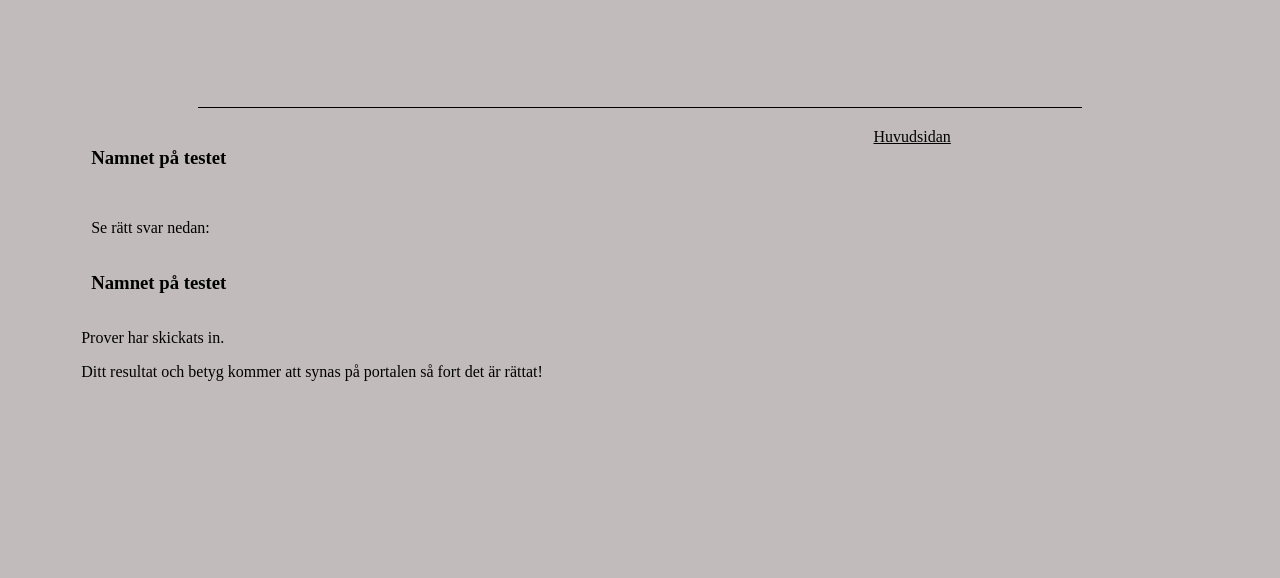
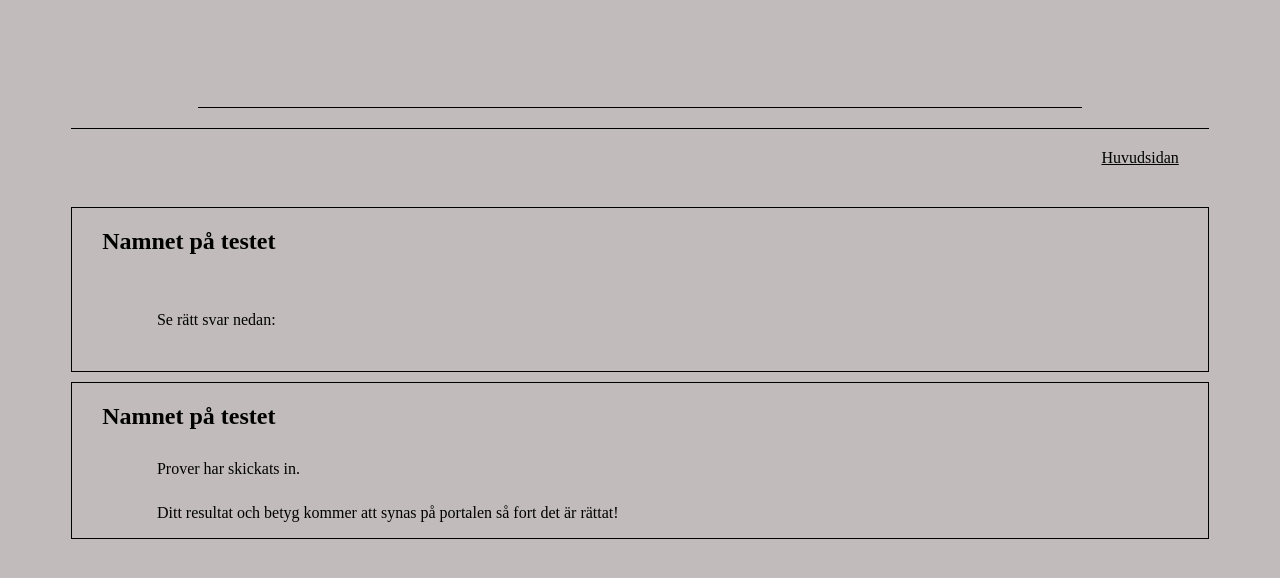
Before and after one commit to Grodfan/projekt, a plain HTML site: page public/testResultPage.html in a window 1280 px wide. Drawn offline with Linux system fonts and the light colour scheme.

Commit message:
Css & html
kopplat css till två nya html-sidor och fixar lite mer med id och
strukturen i html-koden

```diff
--- a/public/css/style.css
+++ b/public/css/style.css
@@ -54,6 +54,36 @@ header.pageDesign{
     margin-bottom: 10px;
 }
 
+/*test page*/
+.testPageDesign{
+    border-top: solid 1px;
+    padding: 20px;
+    margin-bottom: 20px;
+}
+.questionDesign{
+    border: solid 1px;
+    padding-bottom: 10px;
+    padding-left: 5%;
+    margin-bottom: 5px;
+}
+
+/*testresults page*/
+.resultPageDesign{
+    border-top: solid 1px;
+    padding: 20px;
+    margin-bottom: 20px;
+    text-align: right;
+}
+.resultBox{
+    border: solid 1px;
+    margin-bottom: 10px;
+    padding-left: 30px;
+}
+.resultBox p {
+    padding-top: 10px;
+    padding-left: 5%;
+}
+
 /*Login page*/
 .sectionBorder{
     border-top: solid 1px;
--- a/public/testResultPage.html
+++ b/public/testResultPage.html
@@ -7,31 +7,30 @@
     <link rel="stylesheet" type="text/css" href="css/style.css" />
 </head>
 <body>
-<div>
     <header class="grid-90 prefix-5 suffix-5 mobile-grid-100 tablet-grid-90 prefix-5 suffix-5 pageDesign">
     </header>
-</div>
 
 <div id="selfCorrectingTest">
 
-    <section class="grid-90 prefix-5 suffix-5 mobile-grid-100 tablet-grid-90 prefix-5 suffix-5">
-        <article class="grid-70 mobile-grid-100 tablet-grid-70">
-            <form method="get">
-                <h1 class="testName">Namnet på testet</h1>
-            </form>
-        </article>
-        <article class="grid-30 mobile-grid-100 tablet-grid-30">
-            <a href="testPage.html">Huvudsidan</a>
+    <section class="grid-90 prefix-5 suffix-5 mobile-grid-100 tablet-grid-90 prefix-5 suffix-5 resultPageDesign">
+        <article class="grid-100 mobile-grid-100 tablet-grid-100">
+            <a href="studentIndex.html">Huvudsidan</a>
         </article>
     </section>
 
-    <section class="grid-90 prefix-5 suffix-5 mobile-grid-100 tablet-grid-90 prefix-5 suffix-5">
-        <article class="grid-100 mobile-grid-100 tablet-grid-100">
+    <section class="grid-90 prefix-5 suffix-5 mobile-grid-100 tablet-grid-90 prefix-5 suffix-5 resultBox">
+        <article>
+            <form method="get">
+                <h2 class="testName">Namnet på testet</h2>
+            </form>
+        </article>
+
+        <article>
             <form method="get">
                 <p id="resultText"></p>
             </form>
         </article>
-        <article class="grid-100 mobile-grid-100 tablet-grid-100">
+        <article>
             <form method="get">
             <p>Se rätt svar nedan:</p>
                 <p class="theResults"></p>
@@ -41,15 +40,13 @@
 </div>
 
 <div id="nonSelfCorrectingTest">
-    <section class="grid-90 prefix-5 suffix-5 mobile-grid-100 tablet-grid-90 prefix-5 suffix-5">
-        <article class="grid-70 mobile-grid-100 tablet-grid-70">
+    <section class="grid-90 prefix-5 suffix-5 mobile-grid-100 tablet-grid-90 prefix-5 suffix-5 resultBox">
+        <article>
             <form method="get">
-                <h1 class="testName">Namnet på testet</h1>
+                <h2 class="testName">Namnet på testet</h2>
             </form>
         </article>
-    </section>
 
-    <section class="grid-90 prefix-5 suffix-5 mobile-grid-100 tablet-grid-90 prefix-5 suffix-5">
         <article>
             <p>Prover har skickats in.</p>
             <p>Ditt resultat och betyg kommer att synas på portalen så fort det är rättat!</p>
@@ -57,10 +54,5 @@
     </section>
 </div>
 
-<div>
-    <footer class="grid-90 prefix-5 suffix-5 mobile-grid-100 tablet-grid-90 prefix-5 suffix-5 pageDesign">
-    </footer>
-</div>
-
 </body>
 </html>
```
Also changed, not shown: public/testPage.html (+4 -10 lines).
